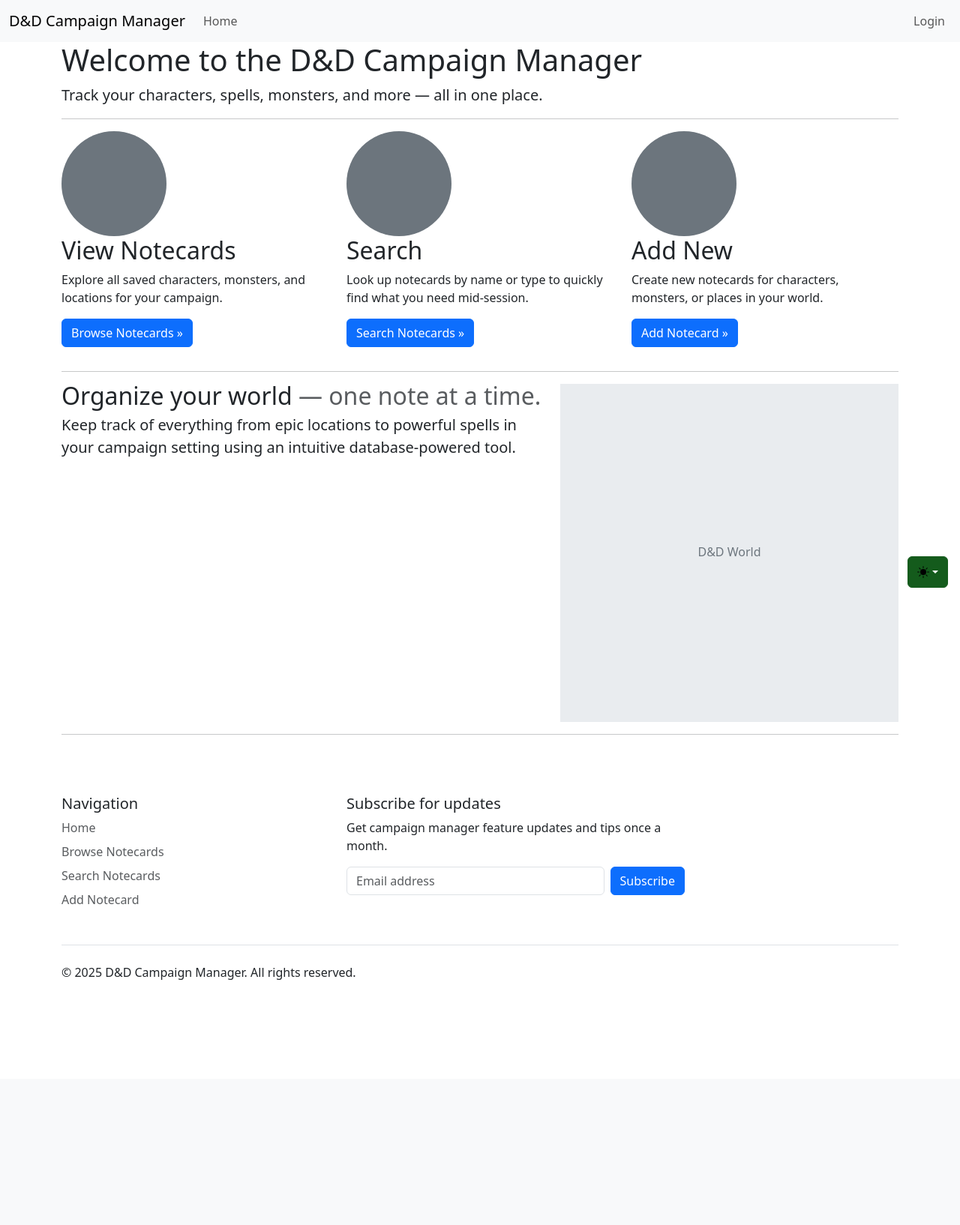
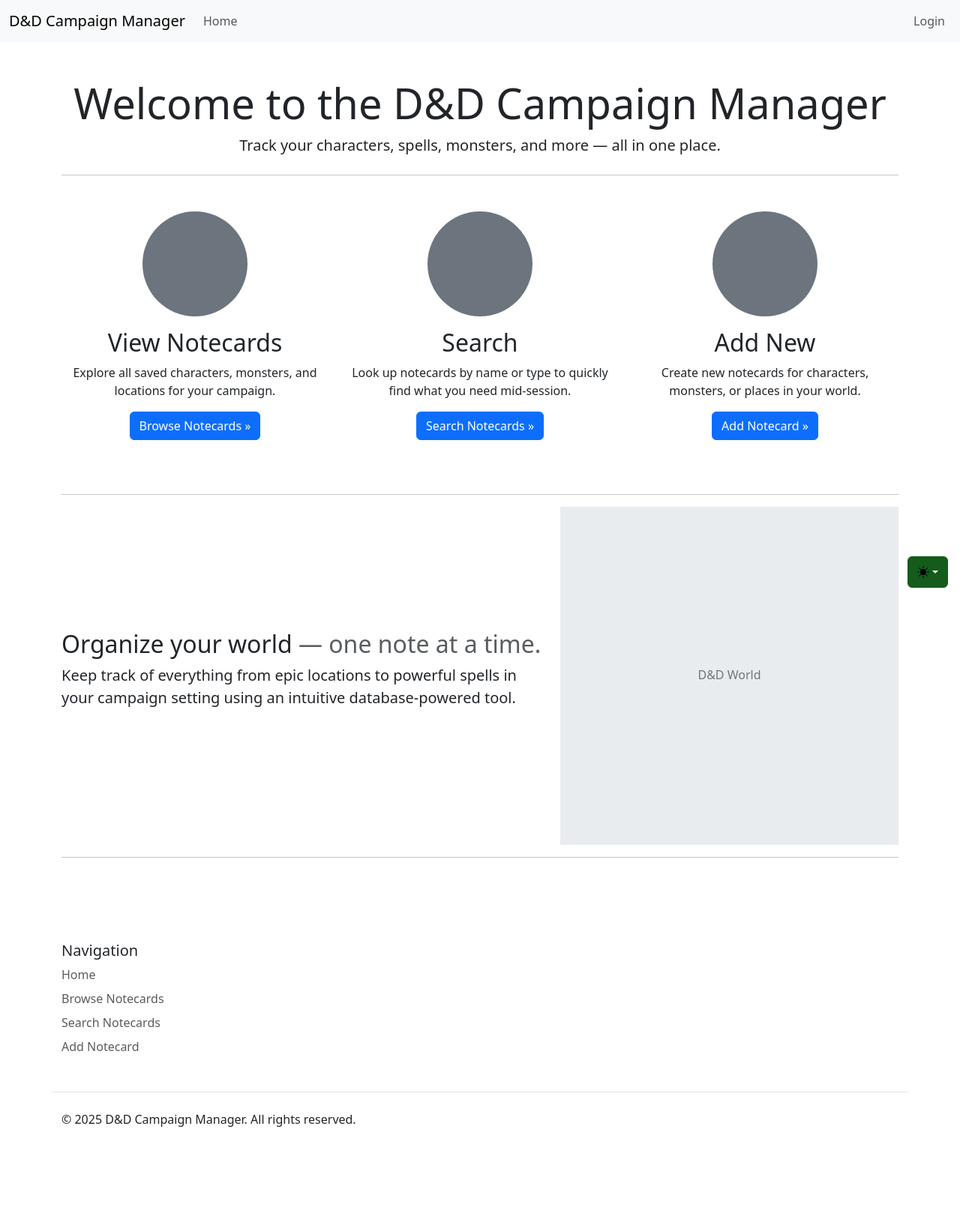
Before and after one commit to ian-1979/db-proj-25, a Flask app: page / in a window 1280 px wide. Shown: the whole page at 75% size. Before the commit the page ends 1307 px from the top, so only its background shows below. Run offline with Flask 3, Linux system fonts and the light colour scheme; some libraries are stand-ins or nearby versions.

Commit message:
changed ui

```diff
--- a/dnd_flask_app/app.py
+++ b/dnd_flask_app/app.py
@@ -93,7 +93,7 @@ def edit_notecard(notecard_id):
 
         pass  # Placeholder: form handling will go here!
 
-    return render_template('editnotecard.html', card=card, extra=extra)
+    return render_template('editnotecard.html', card=card)
 
 
 
@@ -145,16 +145,30 @@ def register():
         username = request.form['username']
         password = request.form['password']
         password_hash = generate_password_hash(password)
+        try:
+            cursor = mysql.connection.cursor()
+            cursor.execute("INSERT INTO user (username, password) VALUES (%s, %s)", (username, password_hash))
+            mysql.connection.commit()
 
-        cursor = mysql.connection.cursor()
-        cursor.execute("INSERT INTO user (username, password) VALUES (%s, %s)", (username, password_hash))
-        mysql.connection.commit()
-        cursor.close()
+            # Fetch the newly created user ID
+            cursor.execute("SELECT id FROM user WHERE username = %s", (username,))
+            user = cursor.fetchone()
+        except Exception as e:
+            print("Error during user registration:", e)
+            mysql.connection.rollback()
+            user = None
+            return render_template('register.html', error="User already exists.")
+        finally:
+            cursor.close()
 
-        return redirect('/login')
+        if user:
+            # Log the user in by setting session variables
+            session['user_id'] = user[0]
+            session['username'] = username
+
+            return redirect(url_for('index'))
 
     return render_template('register.html')
-
 
 
 
--- a/dnd_flask_app/templates/include/footer.html
+++ b/dnd_flask_app/templates/include/footer.html
@@ -14,19 +14,6 @@
             <li class="nav-item mb-2"><a href="/newnotecard" class="nav-link p-0 text-body-secondary">Add Notecard</a></li>
           </ul>
         </div>
-
-        <div class="col-md-5 offset-md-1 mb-3">
-          <form>
-            <h5>Subscribe for updates</h5>
-            <p>Get campaign manager feature updates and tips once a month.</p>
-            <div class="d-flex flex-column flex-sm-row w-100 gap-2">
-              <label for="newsletter1" class="visually-hidden">Email address</label>
-              <input id="newsletter1" type="text" class="form-control" placeholder="Email address">
-              <button class="btn btn-primary" type="button">Subscribe</button>
-            </div>
-          </form>
-        </div>
-      </div>
 
       <div class="d-flex flex-column flex-sm-row justify-content-between py-4 my-4 border-top">
         <p>© 2025 D&D Campaign Manager. All rights reserved.</p>
--- a/dnd_flask_app/templates/index.html
+++ b/dnd_flask_app/templates/index.html
@@ -1,55 +1,65 @@
 {% extends '/include/layout.html' %}
 {% block content %}
 
-<div class="container">
-  <h1>Welcome to the D&D Campaign Manager</h1>
+<div class="container text-center my-5">
+  <h1 class="display-4">Welcome to the D&D Campaign Manager</h1>
   <p class="lead">Track your characters, spells, monsters, and more — all in one place.</p>
-  <hr class="featurette-divider">
+  <hr class="my-4">
 </div>
 
 <div class="container marketing">
-
-  <!-- Three core features -->
-  <div class="row">
-    <div class="col-lg-4">
-      <svg class="bd-placeholder-img rounded-circle" width="140" height="140" xmlns="http://www.w3.org/2000/svg" role="img" aria-label="Notecards" preserveAspectRatio="xMidYMid slice" focusable="false"><title>Notecards</title><rect width="100%" height="100%" fill="#6c757d"></rect></svg>
-      <h2 class="fw-normal">View Notecards</h2>
+  <div class="row text-center">
+    <!-- Feature: View Notecards -->
+    <div class="col-lg-4 mb-4">
+      <svg class="bd-placeholder-img rounded-circle mb-3" width="140" height="140" xmlns="http://www.w3.org/2000/svg" role="img" aria-label="Notecards" preserveAspectRatio="xMidYMid slice" focusable="false">
+        <title>Notecards</title>
+        <rect width="100%" height="100%" fill="#6c757d"></rect>
+      </svg>
+      <h2>View Notecards</h2>
       <p>Explore all saved characters, monsters, and locations for your campaign.</p>
-      <p><a class="btn btn-primary" href="/notecards">Browse Notecards »</a></p>
+      <a class="btn btn-primary" href="/notecards">Browse Notecards »</a>
     </div>
 
-    <div class="col-lg-4">
-      <svg class="bd-placeholder-img rounded-circle" width="140" height="140" xmlns="http://www.w3.org/2000/svg" role="img" aria-label="Search" preserveAspectRatio="xMidYMid slice" focusable="false"><title>Search</title><rect width="100%" height="100%" fill="#6c757d"></rect></svg>
-      <h2 class="fw-normal">Search</h2>
+    <!-- Feature: Search -->
+    <div class="col-lg-4 mb-4">
+      <svg class="bd-placeholder-img rounded-circle mb-3" width="140" height="140" xmlns="http://www.w3.org/2000/svg" role="img" aria-label="Search" preserveAspectRatio="xMidYMid slice" focusable="false">
+        <title>Search</title>
+        <rect width="100%" height="100%" fill="#6c757d"></rect>
+      </svg>
+      <h2>Search</h2>
       <p>Look up notecards by name or type to quickly find what you need mid-session.</p>
-      <p><a class="btn btn-primary" href="/notecardsearch">Search Notecards »</a></p>
+      <a class="btn btn-primary" href="/notecardsearch">Search Notecards »</a>
     </div>
 
-    <div class="col-lg-4">
-      <svg class="bd-placeholder-img rounded-circle" width="140" height="140" xmlns="http://www.w3.org/2000/svg" role="img" aria-label="Create" preserveAspectRatio="xMidYMid slice" focusable="false"><title>Create</title><rect width="100%" height="100%" fill="#6c757d"></rect></svg>
-      <h2 class="fw-normal">Add New</h2>
+    <!-- Feature: Add New -->
+    <div class="col-lg-4 mb-4">
+      <svg class="bd-placeholder-img rounded-circle mb-3" width="140" height="140" xmlns="http://www.w3.org/2000/svg" role="img" aria-label="Create" preserveAspectRatio="xMidYMid slice" focusable="false">
+        <title>Create</title>
+        <rect width="100%" height="100%" fill="#6c757d"></rect>
+      </svg>
+      <h2>Add New</h2>
       <p>Create new notecards for characters, monsters, or places in your world.</p>
-      <p><a class="btn btn-primary" href="/newnotecard">Add Notecard »</a></p>
+      <a class="btn btn-primary" href="/newnotecard">Add Notecard »</a>
+    </div>
   </div>
 </div>
 
-  <!-- Featurette section -->
+<div class="container my-5">
   <hr class="featurette-divider">
-
-  <div class="row featurette">
+  <div class="row featurette align-items-center">
     <div class="col-md-7">
-      <h2 class="featurette-heading fw-normal lh-1">Organize your world <span class="text-body-secondary">— one note at a time.</span></h2>
+      <h2 class="featurette-heading">Organize your world <span class="text-muted">— one note at a time.</span></h2>
       <p class="lead">Keep track of everything from epic locations to powerful spells in your campaign setting using an intuitive database-powered tool.</p>
     </div>
     <div class="col-md-5">
-      <svg class="bd-placeholder-img featurette-image img-fluid mx-auto" width="500" height="500" xmlns="http://www.w3.org/2000/svg" role="img" aria-label="Campaign Art" preserveAspectRatio="xMidYMid slice" focusable="false"><title>Campaign</title><rect width="100%" height="100%" fill="#e9ecef"></rect>
+      <svg class="bd-placeholder-img featurette-image img-fluid mx-auto" width="500" height="500" xmlns="http://www.w3.org/2000/svg" role="img" aria-label="Campaign Art" preserveAspectRatio="xMidYMid slice" focusable="false">
+        <title>Campaign</title>
+        <rect width="100%" height="100%" fill="#e9ecef"></rect>
         <text x="50%" y="50%" fill="#6c757d" dy=".3em" text-anchor="middle">D&D World</text>
       </svg>
     </div>
   </div>
-
   <hr class="featurette-divider">
-
-    </div> <!-- End .container marketing -->
+</div>
 
 {% endblock %}
```
Also changed, not shown: dnd_flask_app/setupdb.py (added, +50 -0 lines), dnd_flask_app/sql/dnd_schema.sql (+114 -15 lines), dnd_flask_app/templates/login.html (+7 -5 lines), dnd_flask_app/templates/register.html (+11 -3 lines). Lines whose indentation alone changed are shown as unchanged.
